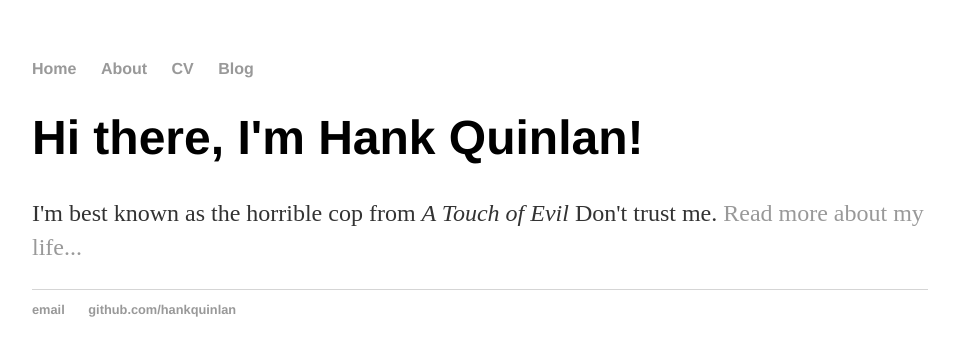
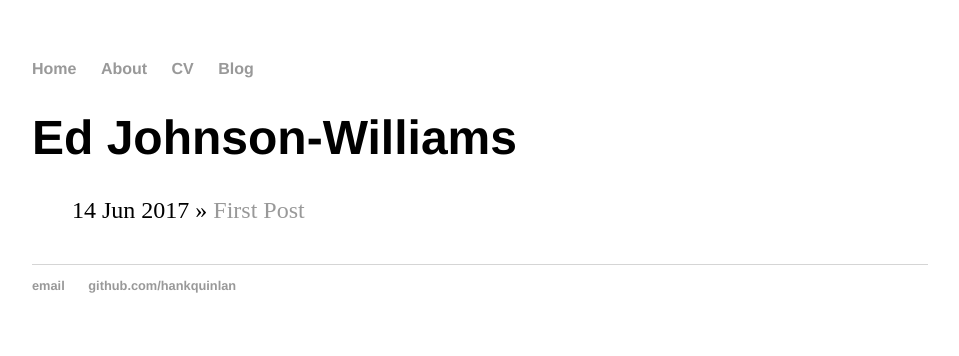
Before and after one commit to edjw/edjw.github.io, a Jekyll site: the page built from index.html, in a window 1280 px wide. Shown: the top 356 px of the page, without its empty margins (160-1119 px from the left). Built offline with Jekyll 4.4.1, drawn with Linux system fonts in a browser that asks for light colours.

Commit message:
Create index.html

```diff
--- a/index.html
+++ b/index.html
@@ -3,6 +3,11 @@ layout: default
 title: Ed Johnson-Williams
 ---
 <div class="blurb">
-	<h1>Hi there, I'm Hank Quinlan!</h1>
-	<p>I'm best known as the horrible cop from <em>A Touch of Evil</em> Don't trust me. <a href="/about">Read more about my life...</a></p>
-</div><!-- /.blurb -->
+	<h1>Ed Johnson-Williams</h1>
+</div>
+
+<ul class="posts">
+	  {% for post in site.posts %}
+	    <li><span>{{ post.date | date_to_string }}</span> » <a href="{{ post.url }}" title="{{ post.title }}">{{ post.title }}</a></li>
+	  {% endfor %}
+	</ul>
```
